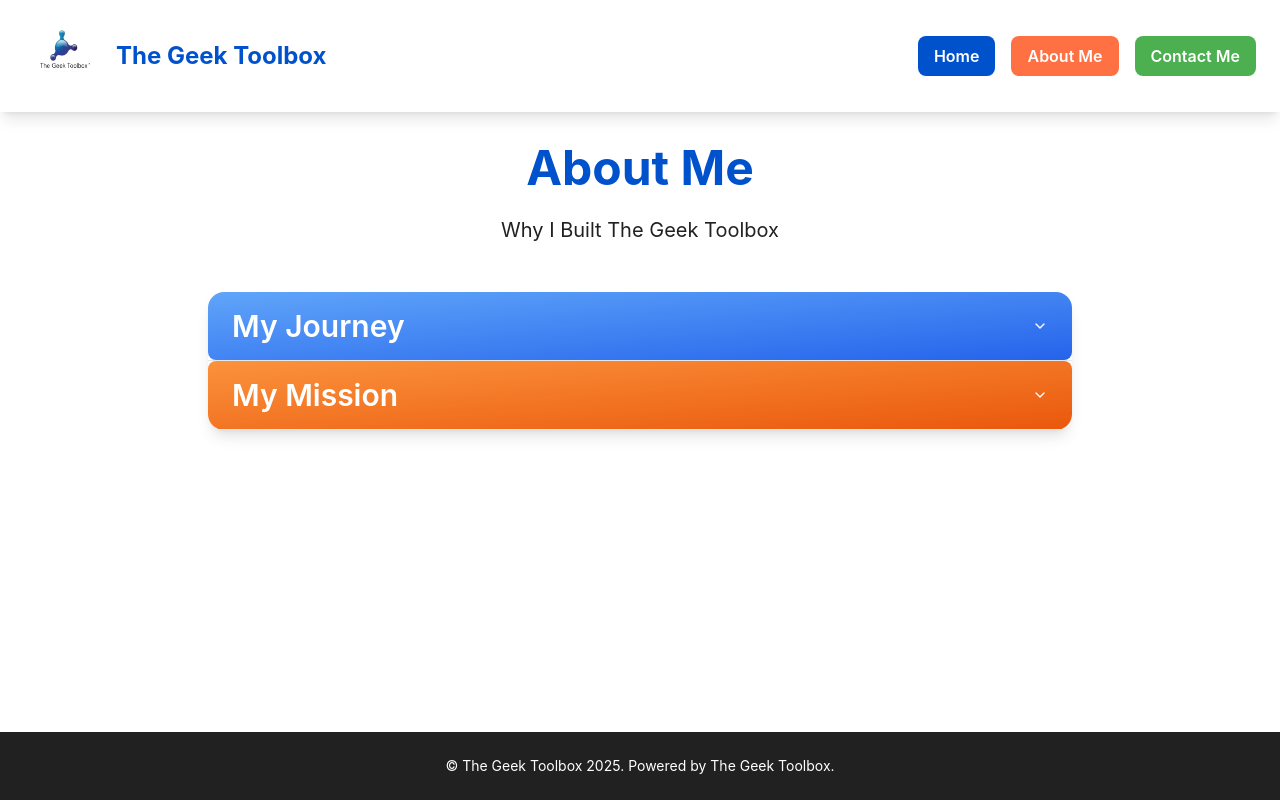
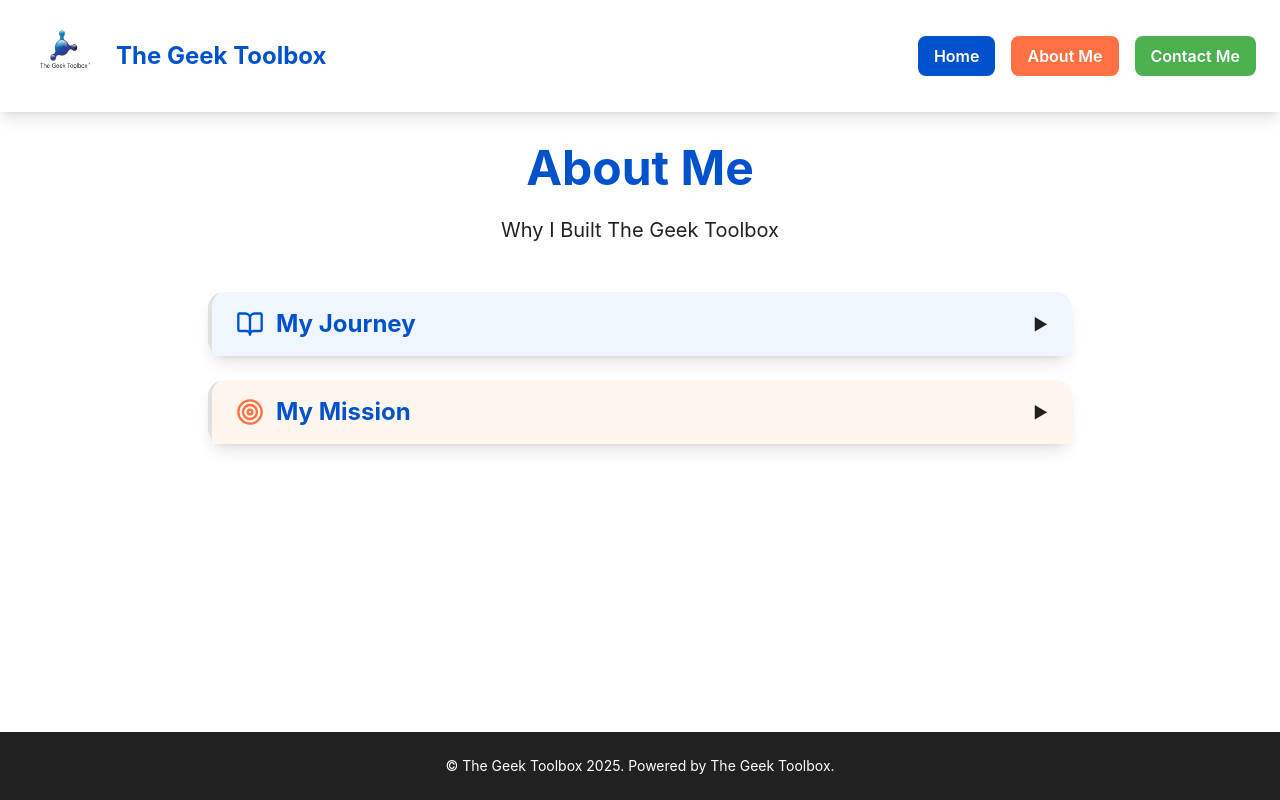
Before and after one commit to KakraGeek/geek_portfolio, a React (Vite) app: page /about in a window 1280 px wide. Built offline with nearby package versions, Linux system fonts and the light colour scheme.

Commit message:
General UI Optimisation 13-07-2025

```diff
--- a/src/components/DesignPhilosophyCard.tsx
+++ b/src/components/DesignPhilosophyCard.tsx
@@ -1,20 +1,21 @@
 // src/components/DesignPhilosophyCard.tsx
 
-import { Card, CardContent, CardHeader, CardTitle } from "@/components/ui/card";
+import React from "react";
 
 export default function DesignPhilosophyCard() {
   return (
-    <Card className="card card-blue hover:scale-105 transition-transform duration-300">
-      <CardHeader>
-        <CardTitle className="text-2xl md:text-3xl font-bold text-white flex items-center gap-2">
-           Design Philosophy
-        </CardTitle>
-      </CardHeader>
-      <CardContent>
-        <blockquote className="text-lg md:text-xl font-medium text-white leading-relaxed">
-          "I design with your users in mind and your voice at the center. Every decision I make — from layout to logic — reflects your goals, your brand, and your feedback. I don't impose a solution. I build the solution you need, your way, with UX as the compass."
-        </blockquote>
-      </CardContent>
-    </Card>
+    <div className="rounded-card shadow-lg bg-white p-8 md:p-12 mb-8 flex flex-col gap-6">
+      {/* Card Title */}
+      <h2 className="text-3xl md:text-4xl font-extrabold text-radiant-blue mb-4">Design Philosophy</h2>
+      {/* Card Content */}
+      <p className="text-lg md:text-xl leading-relaxed text-dark-text mb-4">
+        My approach to design is simple: <strong className="text-warm-coral">put people first</strong>. Every pixel, every interaction, and every workflow is crafted to make life easier for real users.
+      </p>
+      <ul className="space-y-3 pl-5 list-disc text-lg leading-relaxed">
+        <li><span className="font-semibold text-radiant-blue">Empathy:</span> I design with the user’s needs, frustrations, and goals in mind.</li>
+        <li><span className="font-semibold text-radiant-blue">Clarity:</span> I believe in clear, intuitive interfaces that guide users naturally.</li>
+        <li><span className="font-semibold text-radiant-blue">Consistency:</span> I use familiar patterns and visual cues to build trust and reduce confusion.</li>
+      </ul>
+    </div>
   );
 }
--- /dev/null
+++ b/src/components/ExpandableCard.tsx
@@ -0,0 +1,82 @@
+import React, { useState } from "react";
+import type { ReactNode } from "react";
+import { BookOpen, Target } from "lucide-react"; // Example icons
+
+// ExpandableCard: A card that expands/collapses to show or hide its content.
+// Props:
+// - title: The title shown on the card header
+// - children: The content to show when expanded
+// - borderColorClass: Tailwind class for the left border color (e.g., 'border-radiant-blue')
+// - headerGradientClass: Tailwind class for the header background gradient
+// - icon: Optional ReactNode for an icon (defaults provided)
+// - defaultExpanded: (optional) if true, card starts expanded
+export default function ExpandableCard({
+  title,
+  children,
+  borderColorClass = 'border-soft-gray',
+  headerGradientClass = 'bg-gradient-to-br from-blue-50 to-blue-100',
+  icon,
+  defaultExpanded = false
+}: {
+  title: string;
+  children: React.ReactNode;
+  borderColorClass?: string;
+  headerGradientClass?: string;
+  icon?: ReactNode;
+  defaultExpanded?: boolean;
+}) {
+  // State to track if the card is expanded
+  const [expanded, setExpanded] = useState(defaultExpanded);
+
+  // Toggle the expanded state
+  const toggleExpand = () => setExpanded((prev) => !prev);
+
+  // Pick a default icon if none provided
+  let defaultIcon = <BookOpen className="w-7 h-7 text-radiant-blue mr-3" aria-hidden="true" />;
+  if (title.toLowerCase().includes("mission")) {
+    defaultIcon = <Target className="w-7 h-7 text-warm-coral mr-3" aria-hidden="true" />;
+  }
+
+  return (
+    <div
+      className={`rounded-card shadow-lg mb-6 transition-all duration-300 bg-white border-l-4 ${expanded ? borderColorClass : 'border-soft-gray'}
+        hover:shadow-xl hover:scale-105 hover:z-10`}
+      style={{ position: 'relative' }}
+    >
+      {/* Card Header: Click to expand/collapse */}
+      <button
+        className={`w-full text-left px-6 py-4 flex items-center justify-between focus:outline-none focus:ring-2 focus:ring-radiant-blue rounded-t-card ${headerGradientClass} hover:brightness-105 transition-colors`}
+        onClick={toggleExpand}
+        aria-expanded={expanded}
+        aria-controls={`expandable-content-${title.replace(/\s+/g, '-')}`}
+      >
+        <span className="flex items-center">
+          {/* Icon on the left */}
+          {icon || defaultIcon}
+          <span className="text-2xl font-bold text-radiant-blue">{title}</span>
+        </span>
+        {/* Animated arrow */}
+        <span
+          className={`ml-4 transition-transform duration-300 ease-in-out ${expanded ? 'rotate-90' : ''}`}
+          aria-hidden="true"
+        >
+          ▶
+        </span>
+      </button>
+      {/* Card Content: Only show if expanded, with fade-in */}
+      {expanded && (
+        <div
+          id={`expandable-content-${title.replace(/\s+/g, '-')}`}
+          className="px-6 py-6 text-dark-text text-lg border-t border-soft-gray bg-white rounded-b-card transition-opacity duration-300 opacity-100 animate-fade-in"
+        >
+          {children}
+        </div>
+      )}
+      {/* Fade-in animation keyframes (inline for learning) */}
+      <style>{`
+        @keyframes fade-in { from { opacity: 0; } to { opacity: 1; } }
+        .animate-fade-in { animation: fade-in 0.4s; }
+      `}</style>
+    </div>
+  );
+}
--- a/src/components/WorkingProcessCard.tsx
+++ b/src/components/WorkingProcessCard.tsx
@@ -1,5 +1,6 @@
 // src/components/WorkingProcessCard.tsx
 
+import React from "react";
 import { Card, CardContent, CardHeader, CardTitle } from "@/components/ui/card";
 
 const processSteps = [
@@ -27,28 +28,26 @@ const processSteps = [
 
 export default function WorkingProcessCard() {
   return (
-    <Card className="card card-orange hover:scale-105 transition-transform duration-300">
-      <CardHeader>
-        <CardTitle className="text-2xl md:text-3xl font-bold text-white flex items-center gap-2">
-           How I Work
-        </CardTitle>
-      </CardHeader>
-      <CardContent className="space-y-4">
+    <div className="rounded-card shadow-lg bg-white p-8 md:p-12 mb-8 flex flex-col gap-6">
+      {/* Card Title */}
+      <h2 className="text-3xl md:text-4xl font-extrabold text-radiant-blue mb-4">How I Work</h2>
+      {/* Card Content */}
+      <div className="space-y-6">
         {processSteps.map((step, index) => (
-          <div key={index} className="flex items-start gap-3">
+          <div key={index} className="flex items-start gap-4">
             <div className={`w-5 h-5 rounded-full ${step.color} flex-shrink-0 mt-1`}></div>
             <div>
-              <h4 className="font-bold text-lg text-white mb-1">{step.step}</h4>
-              <p className="text-white text-lg leading-relaxed">{step.description}</p>
+              <h4 className="font-bold text-xl md:text-2xl text-radiant-blue mb-1">{step.step}</h4>
+              <p className="text-dark-text text-lg leading-relaxed">{step.description}</p>
             </div>
           </div>
         ))}
-        <div className="mt-6 p-4 bg-white bg-opacity-25 rounded-lg">
-          <p className="text-base font-medium text-white">
+        <div className="mt-8 p-4 bg-soft-gray rounded-lg">
+          <p className="text-base font-medium text-dark-text leading-relaxed">
             Feedback is continuous, not occasional. It’s how we get it right—together.
           </p>
         </div>
-      </CardContent>
-    </Card>
+      </div>
+    </div>
   );
 }
--- a/src/pages/AboutPage.tsx
+++ b/src/pages/AboutPage.tsx
@@ -1,6 +1,7 @@
 // src/pages/AboutPage.tsx
 
 import { Accordion, AccordionItem, AccordionTrigger, AccordionContent } from "@/components/ui/accordion";
+import ExpandableCard from "@/components/ExpandableCard";
 
 export default function AboutPage() {
   return (
@@ -13,32 +14,24 @@ export default function AboutPage() {
           Why I Built The Geek Toolbox
         </p>
       </div>
-      {/* Accordion for My Journey and My Mission with gradient headers */}
-      <Accordion type="single" collapsible className="w-full rounded-card shadow-lg overflow-hidden">
-        {/* My Journey Accordion Item - blue gradient header, white content */}
-        <AccordionItem value="journey">
-          <AccordionTrigger
-            className="bg-gradient-to-br from-blue-400 to-blue-600 text-white font-semibold hover:brightness-110"
+      {/* Expandable cards for My Journey and My Mission */}
+      <ExpandableCard
+        title="My Journey"
+        borderColorClass="border-blue-200"
+        headerGradientClass="bg-blue-50"
       >
-            My Journey
-          </AccordionTrigger>
-          <AccordionContent className="bg-white text-dark-text px-6 py-6">
         <p className="text-base md:text-lg leading-relaxed mb-6">
           My name is Desmond, and I've spent over two decades helping businesses solve problems through IT — from configuring networks to managing far-flung resources. I've worn many hats: Support Technician, Network Engineer, Systems Admin, IT Manager — and each role taught me something essential about how people use technology… and how often it lets them down.
         </p>
         <p className="text-base md:text-lg leading-relaxed mb-6">
           Through all that experience, one thing became crystal clear: <strong className="text-radiant-blue">the best solutions are not the most complex — they're the most human</strong>.
         </p>
-          </AccordionContent>
-        </AccordionItem>
-        {/* My Mission Accordion Item - orange gradient header, white content */}
-        <AccordionItem value="mission">
-          <AccordionTrigger
-            className="bg-gradient-to-br from-orange-400 to-orange-600 text-white font-semibold hover:brightness-110"
+      </ExpandableCard>
+      <ExpandableCard
+        title="My Mission"
+        borderColorClass="border-orange-200"
+        headerGradientClass="bg-orange-50"
       >
-            My Mission
-          </AccordionTrigger>
-          <AccordionContent className="bg-white text-dark-text px-6 py-6">
         <p className="text-base md:text-lg leading-relaxed mb-6">
           That insight gave birth to <strong className="text-warm-coral">The Geek Toolbox</strong> — my mission-driven digital studio where we design and develop <strong>custom digital tools</strong> for professionals, teams, and entrepreneurs in Ghana.
         </p>
@@ -64,9 +57,7 @@ export default function AboutPage() {
         <p className="text-base md:text-lg leading-relaxed mt-8 text-center italic text-dark-text">
           Technology isn't magic. But when done right, it feels like it.
         </p>
-          </AccordionContent>
-        </AccordionItem>
-      </Accordion>
+      </ExpandableCard>
     </div>
   );
 }
```
Also changed, not shown: src/pages/ContactPage.tsx (+33 -25 lines), src/pages/HomePage.tsx (+44 -0 lines), public/hero_image_1.jpg (added). Lines whose indentation alone changed are shown as unchanged.
